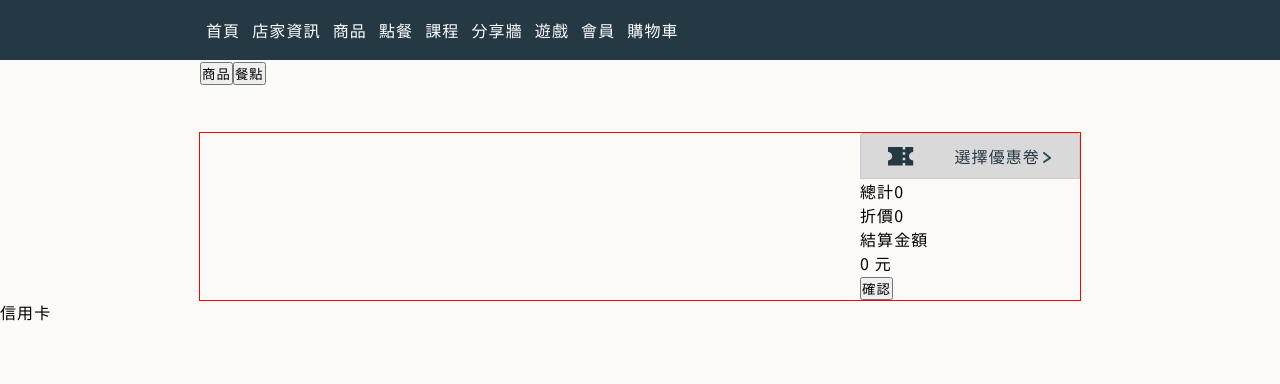
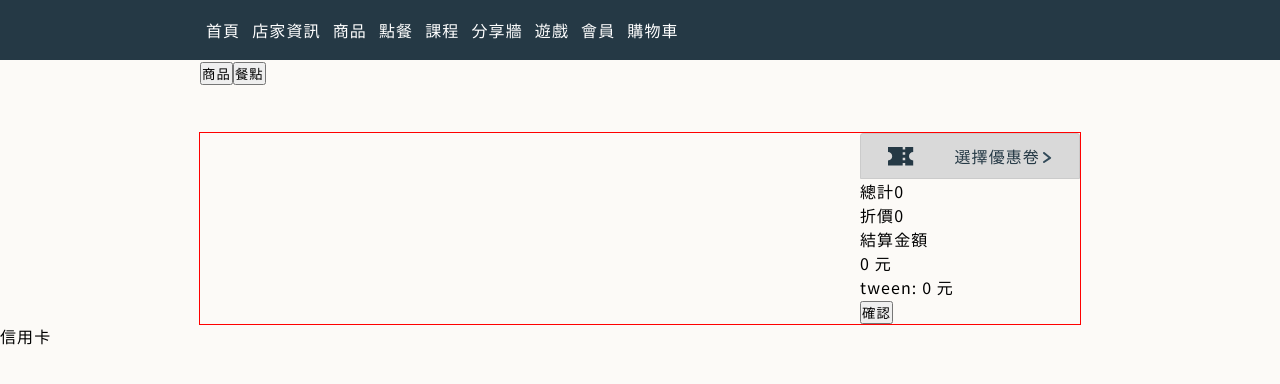
Before and after one commit to hunter850/coffee_react, a React (Create React App) app: page /cart in a window 1280 px wide. Shown: the top 384 px of the page. Built offline with nearby package versions, Linux system fonts and the light colour scheme; what react-chatbot-kit would draw is missing.

Commit message:
price tween

```diff
--- a/src/routes/cart/cart/components/TotalBord.jsx
+++ b/src/routes/cart/cart/components/TotalBord.jsx
@@ -1,11 +1,15 @@
-import { Fragment, useMemo } from "react";
+import { Fragment, useMemo, useState, useEffect } from "react";
 import useData from "../../../../hooks/useData";
+import useGSAPCompute from "../../../../hooks/useGSAPCompute";
+import useLog from "../../../../hooks/useLog";
 
 function TotalBord() {
     // 現在是商品或餐點
     const [nowList] = useData("nowList");
     // 取得產品列表
     const [list] = useData(nowList);
+    // 數字跳動
+    const [tween, setTween] = useState({ count: 0 });
     // 根據nowList取得useData要用的字串
     const [nowCouponType, selectedCouponType] =
         nowList === "productList"
@@ -57,6 +61,11 @@ function TotalBord() {
                 (1 - selectedCoupon.discount)
         );
     }, [selectedCoupon, totalPrice, list, nowList]);
+
+    const compute = useGSAPCompute();
+    useEffect(() => {
+        compute({total: totalPrice - discount}, tween, setTween);
+    }, [totalPrice, discount]);
     return (
         <Fragment>
             <div>
@@ -71,6 +80,7 @@ function TotalBord() {
                 <div>
                     <p>結算金額</p>
                     <p>{totalPrice - discount} 元</p>
+                    <p>tween: {parseInt(tween.total)} 元</p>
                     <button>確認</button>
                 </div>
             </div>
```
